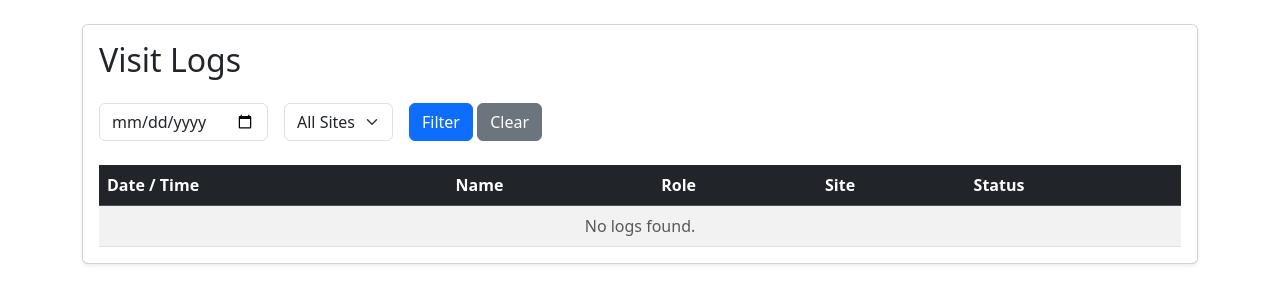
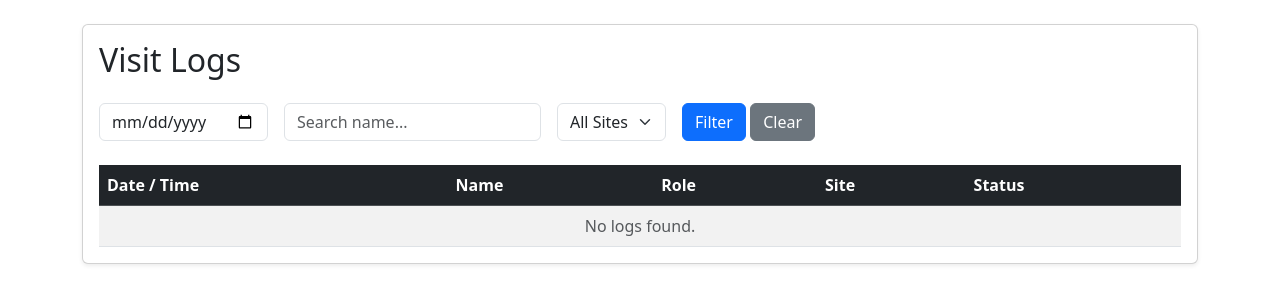
Before and after one commit to geniuskudzai21/CityOfMutareDigitaliD, a Flask app: page /logs in a window 1280 px wide. Shown: the part 56-360 px from the top of the page. Run offline with Flask 3, Linux system fonts and the light colour scheme; data that the repository does not hold is empty.

Commit message:
Add person name search filter to visit logs view

```diff
--- a/app.py
+++ b/app.py
@@ -107,9 +107,10 @@ def verify():
 def logs():
     date = request.args.get("date")
     site = request.args.get("site")
-    log_entries = get_filtered_logs(db_path, date, site)
+    name = request.args.get("name")
+    log_entries = get_filtered_logs(db_path, date, site, name)
     sites = get_distinct_sites(db_path)
-    return render_template("logs.html", logs=log_entries, sites=sites, selected_date=date, selected_site=site)
+    return render_template("logs.html", logs=log_entries, sites=sites, selected_date=date, selected_site=site, selected_name=name)
 
 
 if __name__ == "__main__":
--- a/database.py
+++ b/database.py
@@ -79,7 +79,7 @@ def get_all_logs(db_path):
     return [dict(r) for r in rows]
 
 
-def get_filtered_logs(db_path, date=None, site=None):
+def get_filtered_logs(db_path, date=None, site=None, name=None):
     query = """
         SELECT vl.*, e.full_name, e.role, e.department
         FROM visit_logs vl
@@ -93,6 +93,9 @@ def get_filtered_logs(db_path, date=None, site=None):
     if site:
         query += " AND vl.site_name = ?"
         params.append(site)
+    if name:
+        query += " AND e.full_name LIKE ?"
+        params.append(f"%{name}%")
     query += " ORDER BY vl.timestamp DESC"
     conn = get_connection(db_path)
     rows = conn.execute(query, params).fetchall()
--- a/templates/logs.html
+++ b/templates/logs.html
@@ -7,6 +7,9 @@
         <form class="row g-3 mb-4" method="get" action="/logs">
             <div class="col-auto">
                 <input type="date" class="form-control" name="date" value="{{ selected_date or '' }}">
+            </div>
+            <div class="col-auto">
+                <input type="text" class="form-control" name="name" placeholder="Search name..." value="{{ selected_name or '' }}">
             </div>
             <div class="col-auto">
                 <select class="form-select" name="site">
```
Also changed, not shown: static/enrolled_photos/8c78bd73db4f486d9ed68d88015f4eb5.jpg (added).
